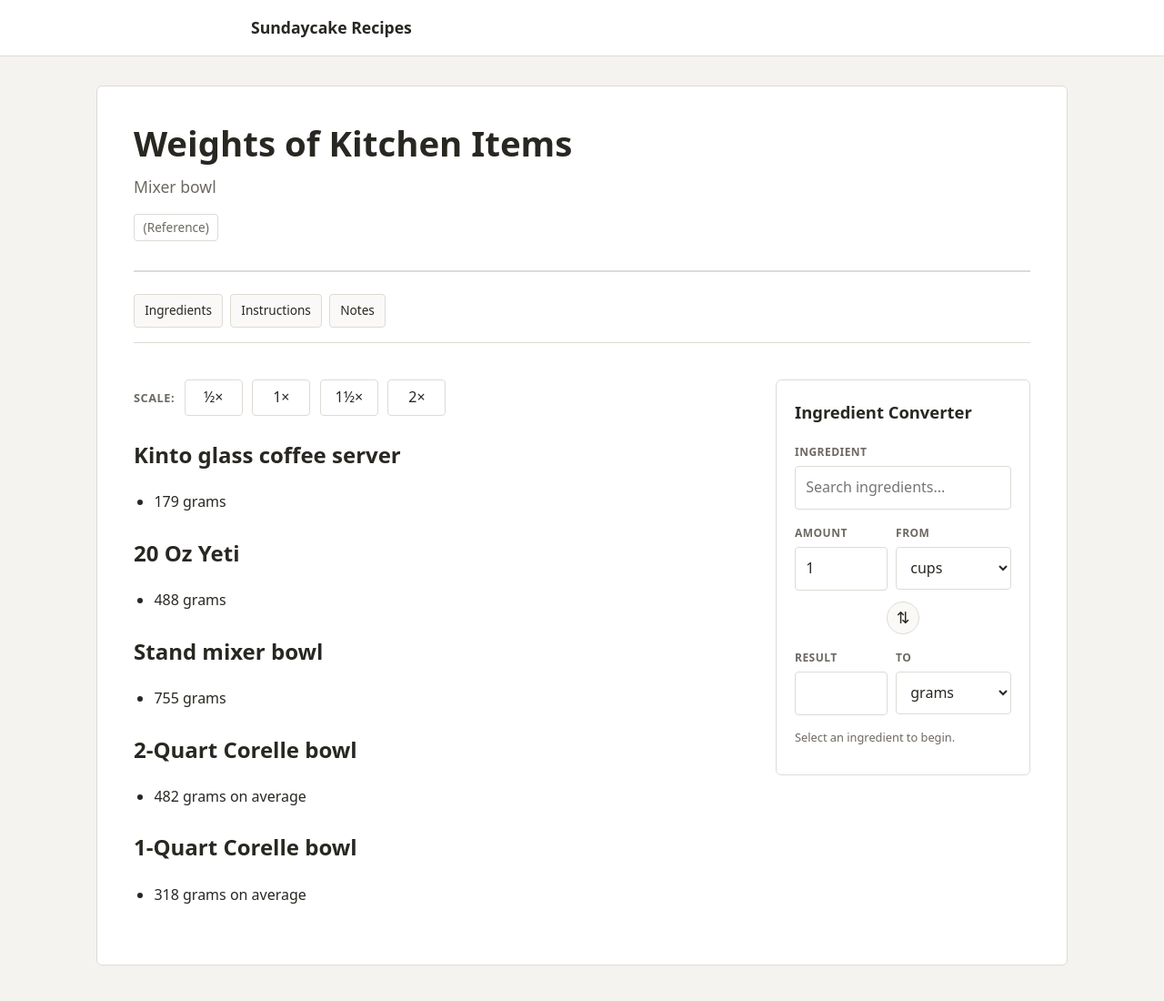
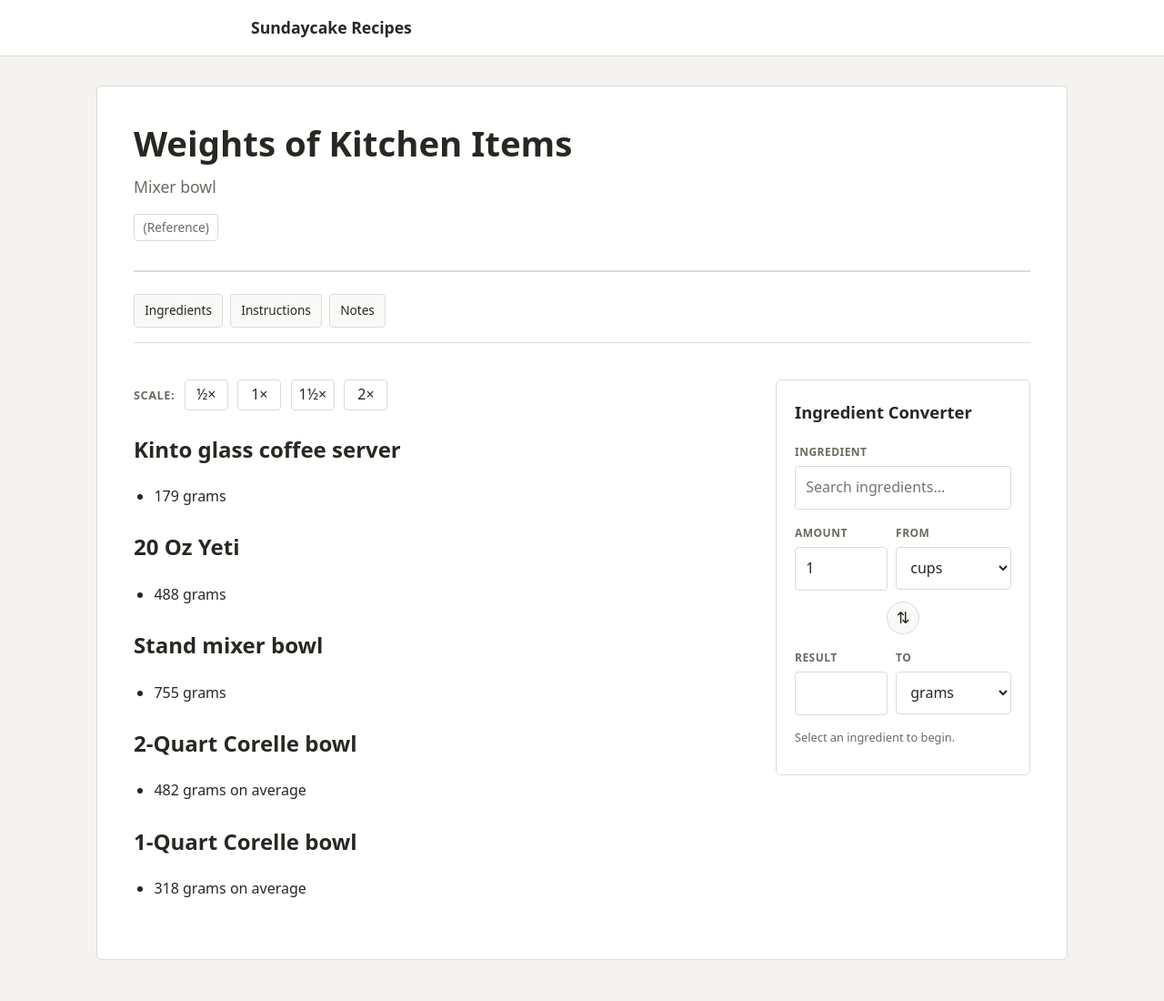
Before and after one commit to sundaycake/recipes, a Jekyll site: the page built from _recipes/-weights-of-kitchen-items.md, in a window 1280 px wide and 1125 px high. Shown: the top 1100 px of the window at 91% size. Built offline with Jekyll 4.4.1, drawn with Linux system fonts in a browser that asks for light colours.

Commit message:
Update style.css

```diff
--- a/assets/css/style.css
+++ b/assets/css/style.css
@@ -1130,8 +1130,8 @@ a:hover {
 }
 
 .recipe-scaling button {
-    width: 4rem;
-    padding: 0.4rem 0.7rem;
+    width: 3rem;
+    padding: 0.2rem 0.3rem;
 
     border: 1px solid var(--border);
     border-radius: 4px;
@@ -1162,4 +1162,5 @@ a:hover {
 .scale-notes {
     display: block;
     margin-top: 1.5rem;
+    padding-top: 1.5rem;
 }
```
